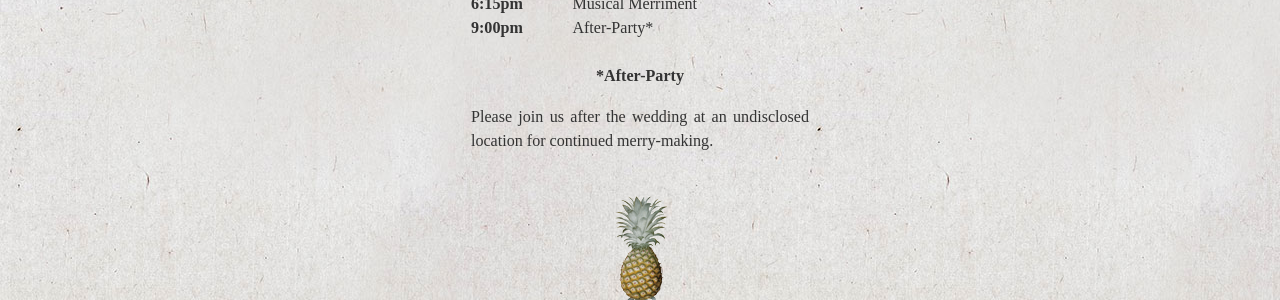
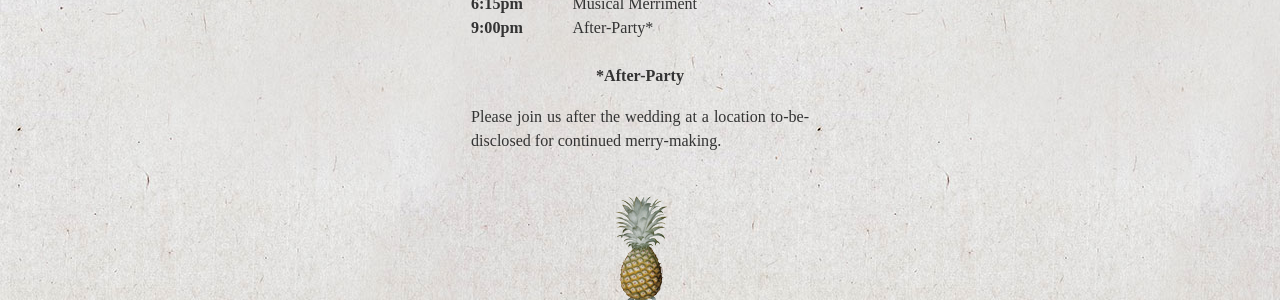
Before and after one commit to charlespina/wedding-site, a Jekyll site: the page built from index.html, in a window 1280 px wide. Shown: the part 932-1232 px from the top of the page. Built offline with Jekyll 4.4.1, drawn with Linux system fonts in a browser that asks for light colours; some web fonts are replaced; Markdown is read by kramdown in place of the engine named in the settings.

Commit message:
location

```diff
--- a/index.html
+++ b/index.html
@@ -32,6 +32,6 @@ title: Charles + Margot
     </div>
     <div class="after-party">
         <h2>*After-Party</h2>
-        <p>Please join us after the wedding at an undisclosed location for continued merry-making.</p>
+        <p>Please join us after the wedding at a location to-be-disclosed for continued merry-making.</p>
     </div>
 </div>
```
Also changed, not shown: 1 other file.
